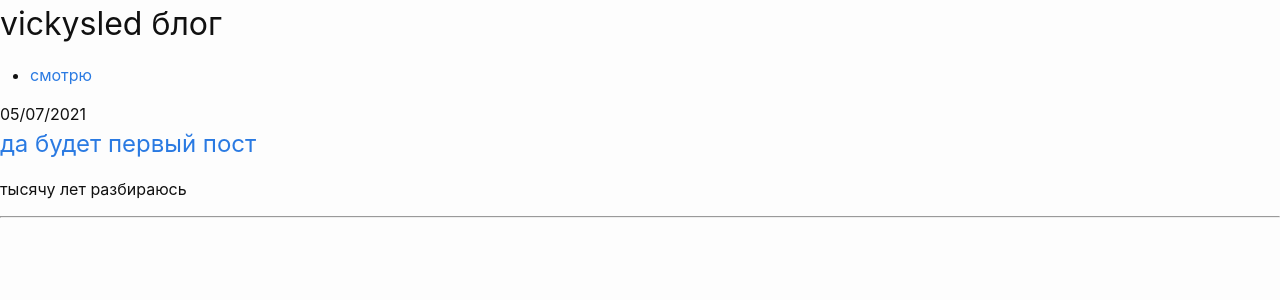
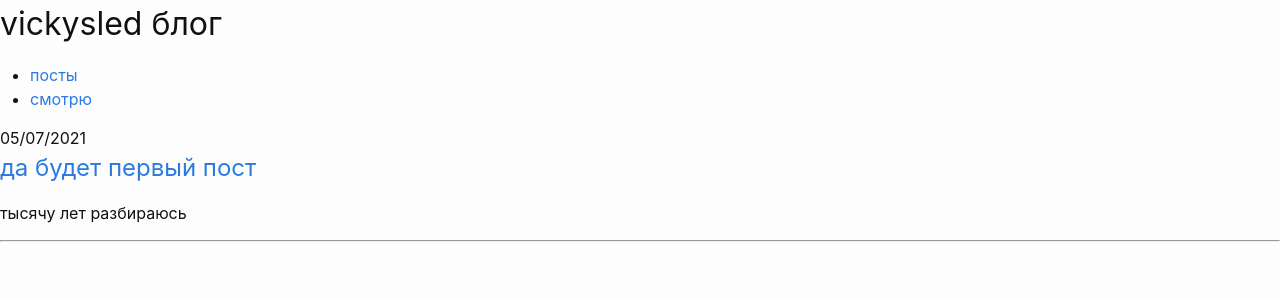
Before and after one commit to vickysled/vickysled.github.io, a Jekyll site: the page built from index.markdown, in a window 1280 px wide. Shown: the top 300 px of the page. Built offline with Jekyll 4.4.1, drawn with Linux system fonts in a browser that asks for light colours.

Commit message:
Update header.html

```diff
--- a/_includes/header.html
+++ b/_includes/header.html
@@ -2,6 +2,7 @@
   <h1>vickysled блог</h1>
 <nav>
         <ul>
+          <li><a href="{{ site.baseurl }}/">посты</a></li>
           <li><a href="{{ site.baseurl }}/watching">смотрю</a></li>
         </ul>
       </nav>
```
